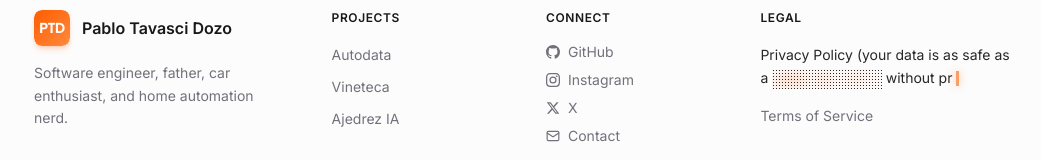
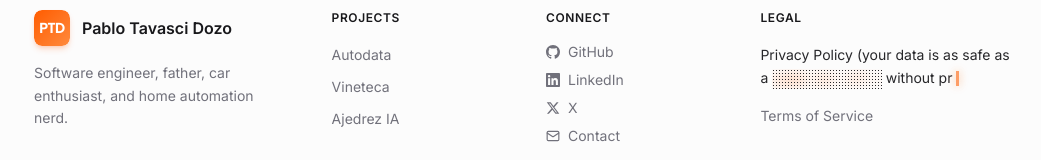
Before and after one commit to ptavasci/portfolio, a React (Vite) app: page /project/ajedrez in a window 1280 px wide. Shown: the part 1907-2067 px from the top of the page, without its empty margins (118-1159 px from the left). Built offline with nearby package versions, Linux system fonts and the light colour scheme.

Commit message:
feat(social): replace instagram with linkedin

```diff
--- a/src/components/icons/SocialIcons.tsx
+++ b/src/components/icons/SocialIcons.tsx
@@ -20,6 +20,18 @@
   );
 }
 
+export function LinkedInIcon({
+  className = "w-5 h-5",
+}: {
+  className?: string;
+}) {
+  return (
+    <svg className={className} fill="currentColor" viewBox="0 0 24 24">
+      <path d="M20.447 20.452h-3.554v-5.569c0-1.328-.027-3.037-1.852-3.037-1.853 0-2.136 1.445-2.136 2.939v5.667H9.351V9h3.414v1.561h.046c.477-.9 1.637-1.85 3.37-1.85 3.601 0 4.267 2.37 4.267 5.455v6.286zM5.337 7.433c-1.144 0-2.063-.926-2.063-2.065 0-1.138.92-2.063 2.063-2.063 1.14 0 2.064.925 2.064 2.063 0 1.139-.925 2.065-2.064 2.065zm1.782 13.019H3.555V9h3.564v11.452zM22.225 0H1.771C.792 0 0 .774 0 1.729v20.542C0 23.227.792 24 1.771 24h20.451C23.2 24 24 23.227 24 22.271V1.729C24 .774 23.2 0 22.222 0h.003z" />
+    </svg>
+  );
+}
+
 export function XIcon({ className = "w-5 h-5" }: { className?: string }) {
   return (
     <svg className={className} fill="currentColor" viewBox="0 0 24 24">
--- a/src/data.ts
+++ b/src/data.ts
@@ -1,7 +1,7 @@
 import { Code, Server, Shield, Users, Car, Wine, Crown } from "lucide-react";
 import {
   GitHubIcon,
-  InstagramIcon,
+  LinkedInIcon,
   XIcon,
 } from "./components/icons/SocialIcons";
 import { type ProjectMeta } from "./types";
@@ -28,7 +28,7 @@
     key: "autodata",
     name: "Autodata",
     icon: Car,
-    tags: ["Open Source", "Open Data", "Reference"],
+    tags: ["Open Source", "Open Data", "Reference", "PWA"],
     url: "https://autodata.ptavasci.net.ar",
     screenshots: [
       "/screenshots/autodata-catalog.png",
@@ -99,10 +99,10 @@
     accentColor: "#24292f",
   },
   {
-    name: "Instagram",
-    url: "https://www.instagram.com/ptavasci",
-    icon: InstagramIcon,
-    accentColor: "#E1306C",
+    name: "LinkedIn",
+    url: "https://www.linkedin.com/in/ptavasci",
+    icon: LinkedInIcon,
+    accentColor: "#0A66C2",
   },
   {
     name: "X",
```
